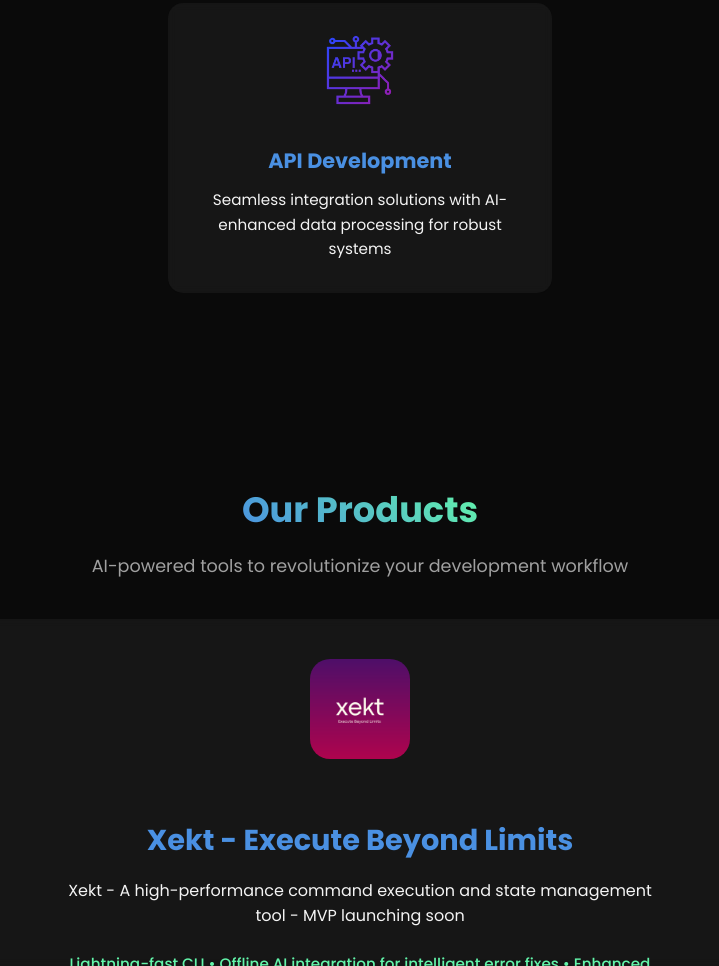
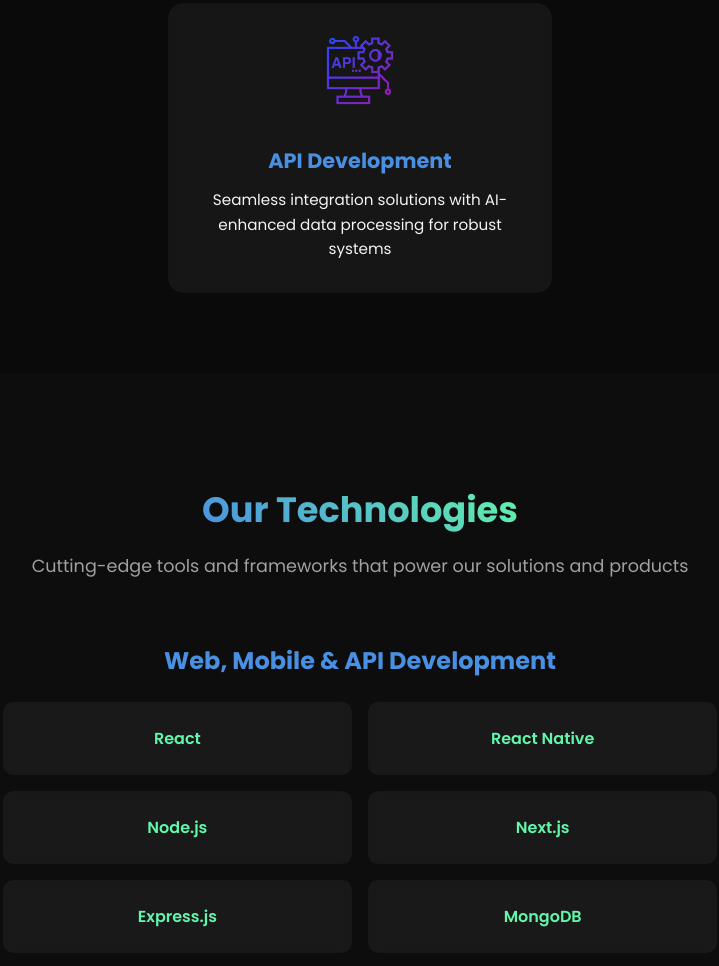
Before and after one commit to ramasundaram-s/ramasundaram-s.github.io, a plain HTML site: page index.html in a window 1280 px wide. Shown: the part 1834-2800 px from the top of the page, without its empty margins (280-999 px from the left). Drawn offline with Linux system fonts and the light colour scheme.

Commit message:
Update: Removed products section and simplified home page message

```diff
--- a/index.html
+++ b/index.html
@@ -17,7 +17,7 @@
                 <li><a href="#home">Home</a></li>
                 <li><a href="#about">About</a></li>
                 <li><a href="#solutions">Solutions</a></li>
-                <li><a href="#products">Products</a></li>
+
                 <li><a href="#technologies">Technologies</a></li>
                 <li><a href="#open-source">Open Source</a></li>
                 <li><a href="#stay-ahead">Stay Ahead</a></li>
@@ -27,8 +27,7 @@
 
     <section id="home" class="hero-section">
         <div class="hero-content">
-            <h1 class="animate-in">Xekt - A high-performance command execution and state management tool</h1>
-            <p class="coming-soon animate-in delay-1">MVP launching soon</p>
+            <h1 class="animate-in">MVP launch real soon</h1>
         </div>
         <div class="light-streaks">
             <div class="streak streak-1"></div>
@@ -83,25 +82,6 @@
         </div>
     </section>
 
-    <section id="products">
-        <div class="container">
-            <h2>Our Products</h2>
-            <p class="section-intro">AI-powered tools to revolutionize your development workflow</p>
-
-            <div class="products-container animate-on-scroll">
-                <div class="product-teaser">
-                    <div class="product-icon">
-                        <img src="xekt-logo.png" alt="Xekt - Execute Beyond Limits" class="product-logo">
-                    </div>
-                    <div class="product-content">
-                        <h3>Xekt - Execute Beyond Limits</h3>
-                        <p>Xekt - A high-performance command execution and state management tool - MVP launching soon</p>
-                        <p class="product-features">Lightning-fast CLI • Offline AI integration for intelligent error fixes • Enhanced error fix patterns and caching</p>
-                    </div>
-                </div>
-            </div>
-        </div>
-    </section>
 
     <section id="technologies">
         <div class="container">
```
